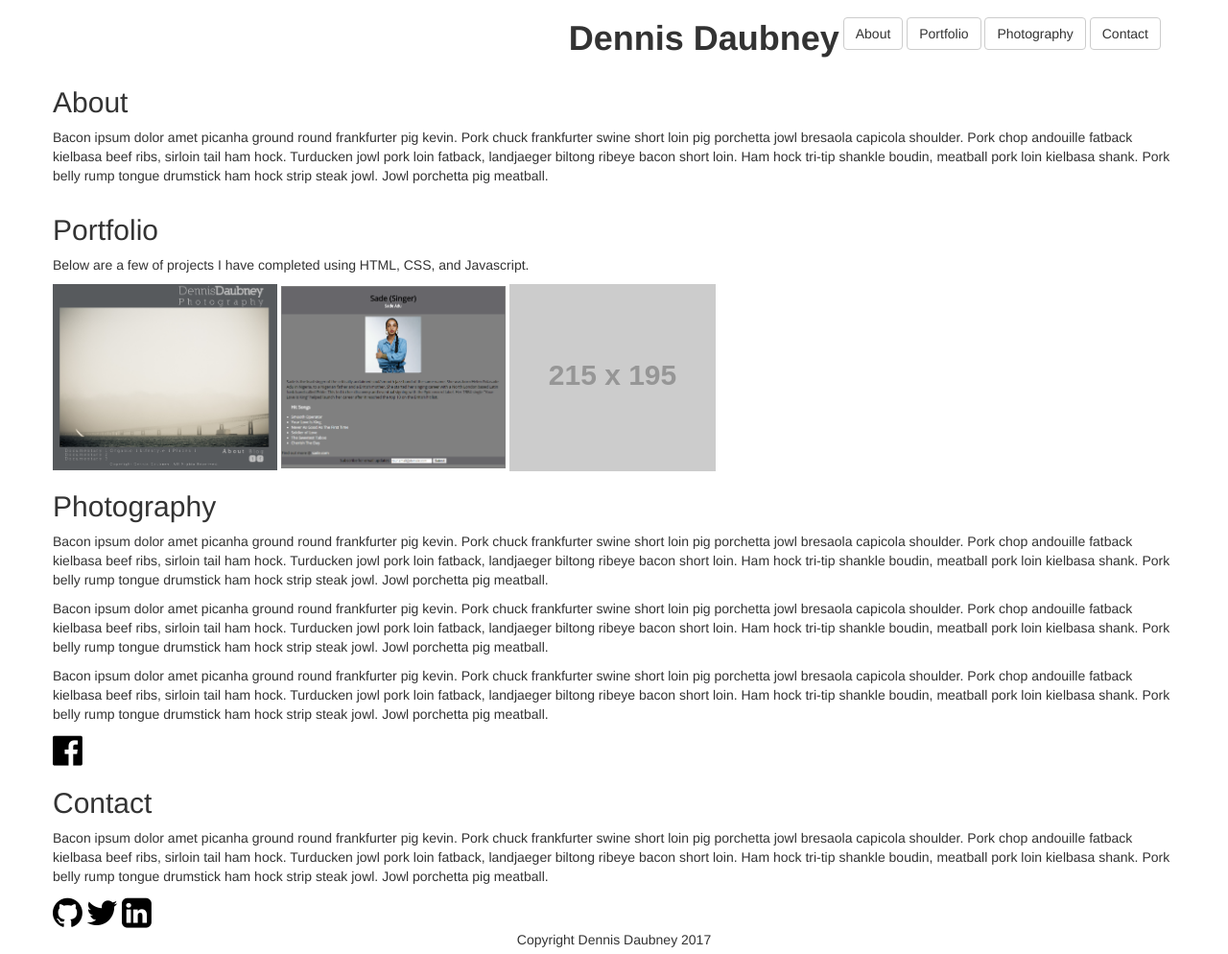
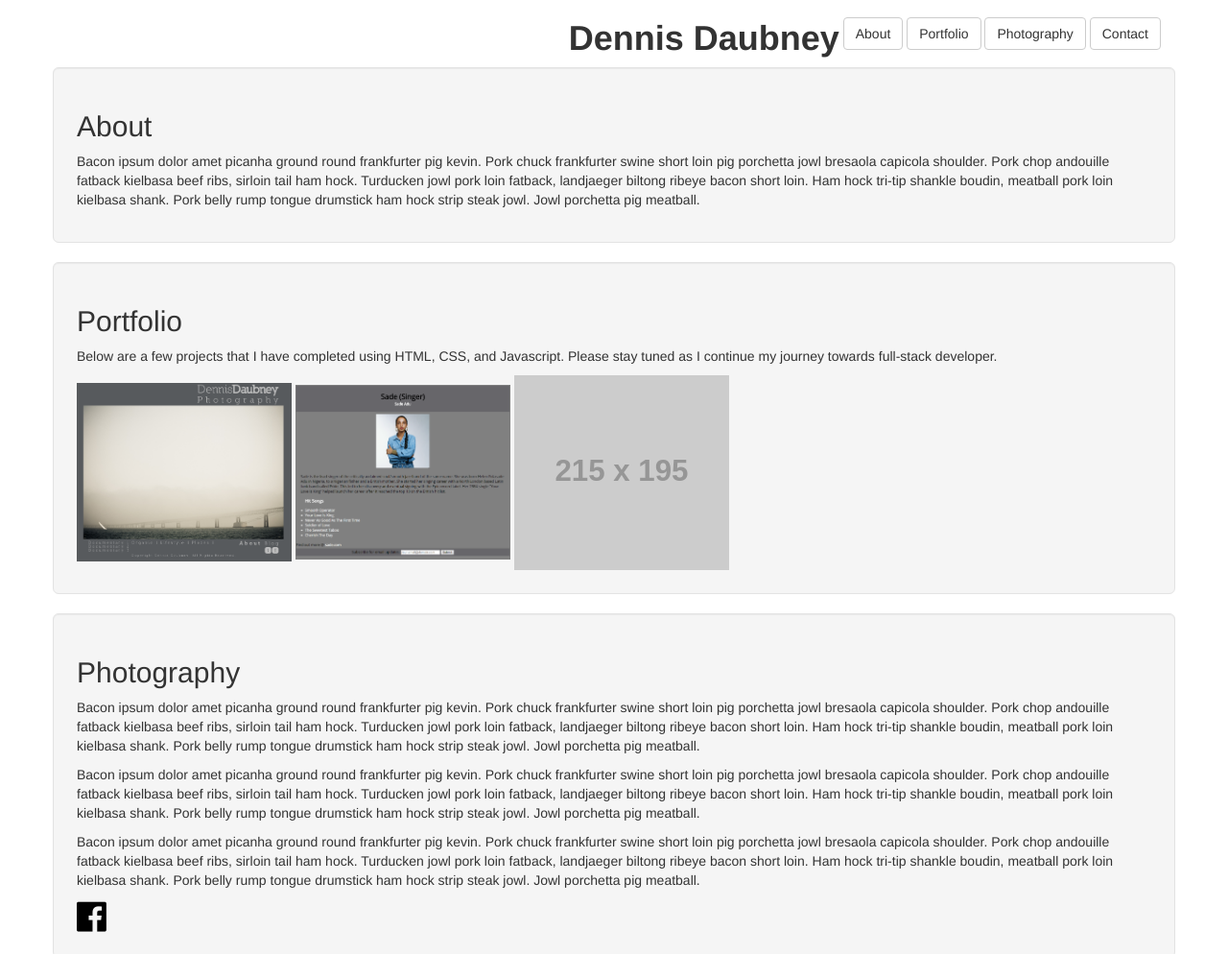
Before and after one commit to MrOolong/6-24-17_portfolio, a plain HTML site: page html/index.html in a window 1280 px wide. Shown: the top 994 px of the page at 96% size. Drawn offline with Linux system fonts and the light colour scheme; placeholder pictures from the web are drawn by us.

Commit message:
Update to Tribute page Link - Before moving index.html to parent folder

```diff
--- a/html/index.html
+++ b/html/index.html
@@ -19,25 +19,25 @@
     </header>
 
      <main class="container">
-         <div class="row">
+         <div class="row well well-lg">
              <a name="about"></a><h2>About</h2>
              <p>Bacon ipsum dolor amet picanha ground round frankfurter pig kevin. Pork chuck frankfurter swine short loin pig porchetta jowl bresaola capicola shoulder. Pork chop andouille fatback kielbasa beef ribs, sirloin tail ham hock. Turducken jowl pork loin fatback, landjaeger biltong ribeye bacon short loin. Ham hock tri-tip shankle boudin, meatball pork loin kielbasa shank. Pork belly rump tongue drumstick ham hock strip steak jowl. Jowl porchetta pig meatball.</p>
              </div>
-         <div class="row">
+         <div class="row well well-lg">
              <a name="portfolio"></a><h2>Portfolio</h2>
-             <p>Below are a few of projects I have completed using HTML, CSS, and Javascript.</p>
+             <p>Below are a few projects that I have completed using HTML, CSS, and Javascript. Please stay tuned as I continue my journey towards full-stack developer.</p>
              <span><a href="http://www.dennisdaubney.com" target="new" alt="Link to Dennis Daubney Photography"><img src="../images/ddp_homepage.PNG" class="img-fluid" width="20%" height="20%" alt="Thumbnail image of Dennis Daubney Photography homepage"></a></span>
-             <span><a href="http://www.dennisdaubney.com/sade/6-24-2017_tributepage-master/html/index.html" target="new" alt="Link to Sade Tribute Page"><img src="../images/sade_tribute1.PNG" class="img-fluid" width="20%" height="20%" alt="Thumbnail image of Sade Tribute Page"></a></span>
-             <span><img src="http://via.placeholder.com/215x195"></img></span>
+             <span><a href="https://mroolong.github.io/6-24-2017_tributepage/" target="new" alt="Link to Sade Tribute Page"><img src="../images/sade_tribute1.PNG" class="img-fluid" width="20%" height="20%" alt="Thumbnail image of Sade Tribute Page"></a></span>
+             <span><img src="http://via.placeholder.com/215x195" width="20%" height="20%"></img></span>
              </div>
-         <div class="row">
+         <div class="row well well-lg">
              <a name="photo"></a><h2>Photography</h2>
              <p>Bacon ipsum dolor amet picanha ground round frankfurter pig kevin. Pork chuck frankfurter swine short loin pig porchetta jowl bresaola capicola shoulder. Pork chop andouille fatback kielbasa beef ribs, sirloin tail ham hock. Turducken jowl pork loin fatback, landjaeger biltong ribeye bacon short loin. Ham hock tri-tip shankle boudin, meatball pork loin kielbasa shank. Pork belly rump tongue drumstick ham hock strip steak jowl. Jowl porchetta pig meatball.</p>
              <p>Bacon ipsum dolor amet picanha ground round frankfurter pig kevin. Pork chuck frankfurter swine short loin pig porchetta jowl bresaola capicola shoulder. Pork chop andouille fatback kielbasa beef ribs, sirloin tail ham hock. Turducken jowl pork loin fatback, landjaeger biltong ribeye bacon short loin. Ham hock tri-tip shankle boudin, meatball pork loin kielbasa shank. Pork belly rump tongue drumstick ham hock strip steak jowl. Jowl porchetta pig meatball.</p>
              <p>Bacon ipsum dolor amet picanha ground round frankfurter pig kevin. Pork chuck frankfurter swine short loin pig porchetta jowl bresaola capicola shoulder. Pork chop andouille fatback kielbasa beef ribs, sirloin tail ham hock. Turducken jowl pork loin fatback, landjaeger biltong ribeye bacon short loin. Ham hock tri-tip shankle boudin, meatball pork loin kielbasa shank. Pork belly rump tongue drumstick ham hock strip steak jowl. Jowl porchetta pig meatball.</p>
              <a href="https://www.facebook.com/dennisdaubneyphotography" target="_self"><i class="fa fa-facebook-official" style="font-size:36px;color:black"></i></a>
              </div>
-         <div class="row">
+         <div class="row well well-lg">
              <a name="contact"></a><h2>Contact</h2>
              <p>Bacon ipsum dolor amet picanha ground round frankfurter pig kevin. Pork chuck frankfurter swine short loin pig porchetta jowl bresaola capicola shoulder. Pork chop andouille fatback kielbasa beef ribs, sirloin tail ham hock. Turducken jowl pork loin fatback, landjaeger biltong ribeye bacon short loin. Ham hock tri-tip shankle boudin, meatball pork loin kielbasa shank. Pork belly rump tongue drumstick ham hock strip steak jowl. Jowl porchetta pig meatball.</p>
              <a href="https://github.com/MrOolong" target="_self"><i class="fa fa-github" style="font-size:36px;color:black"></i></a>
```
